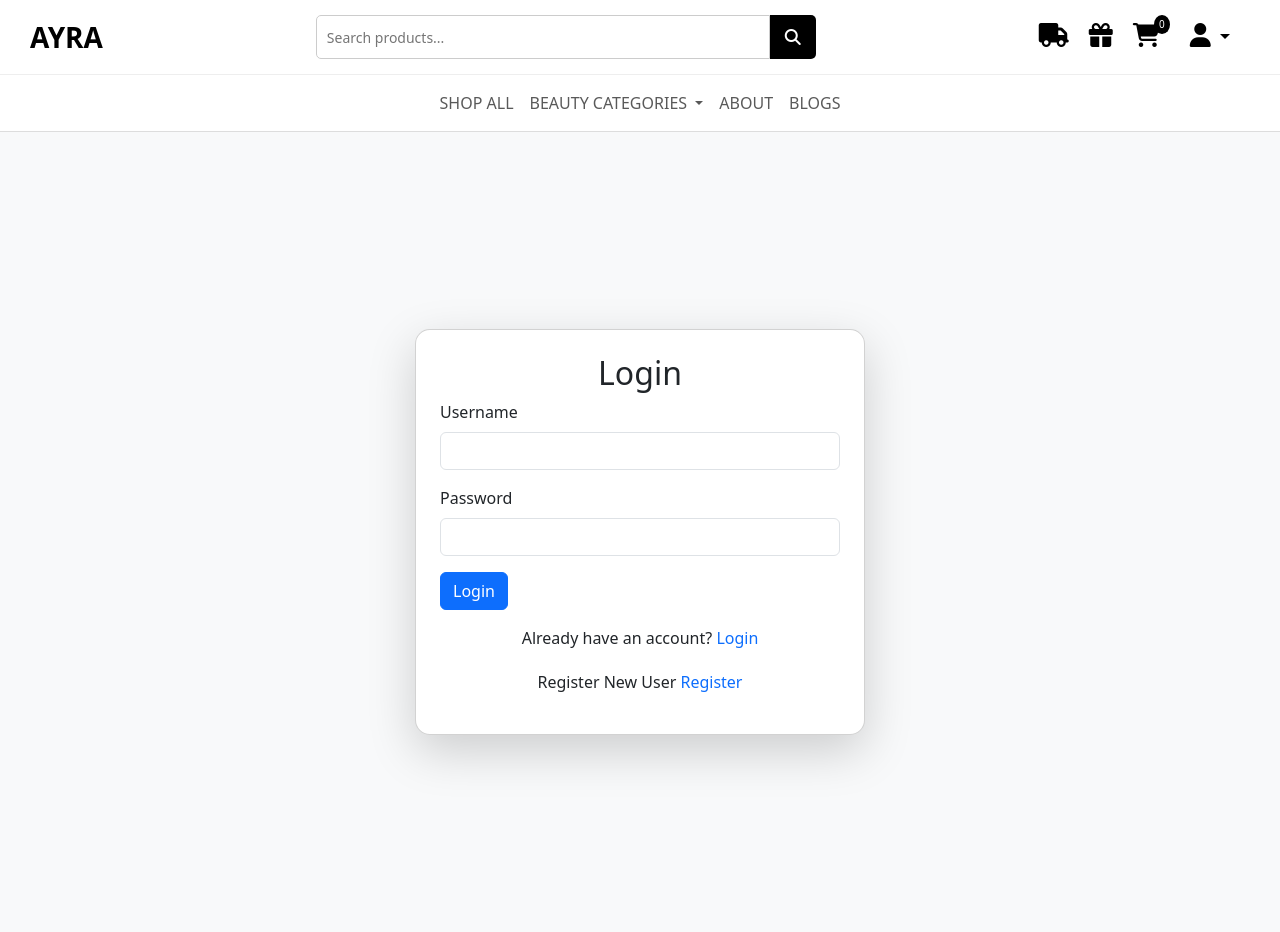
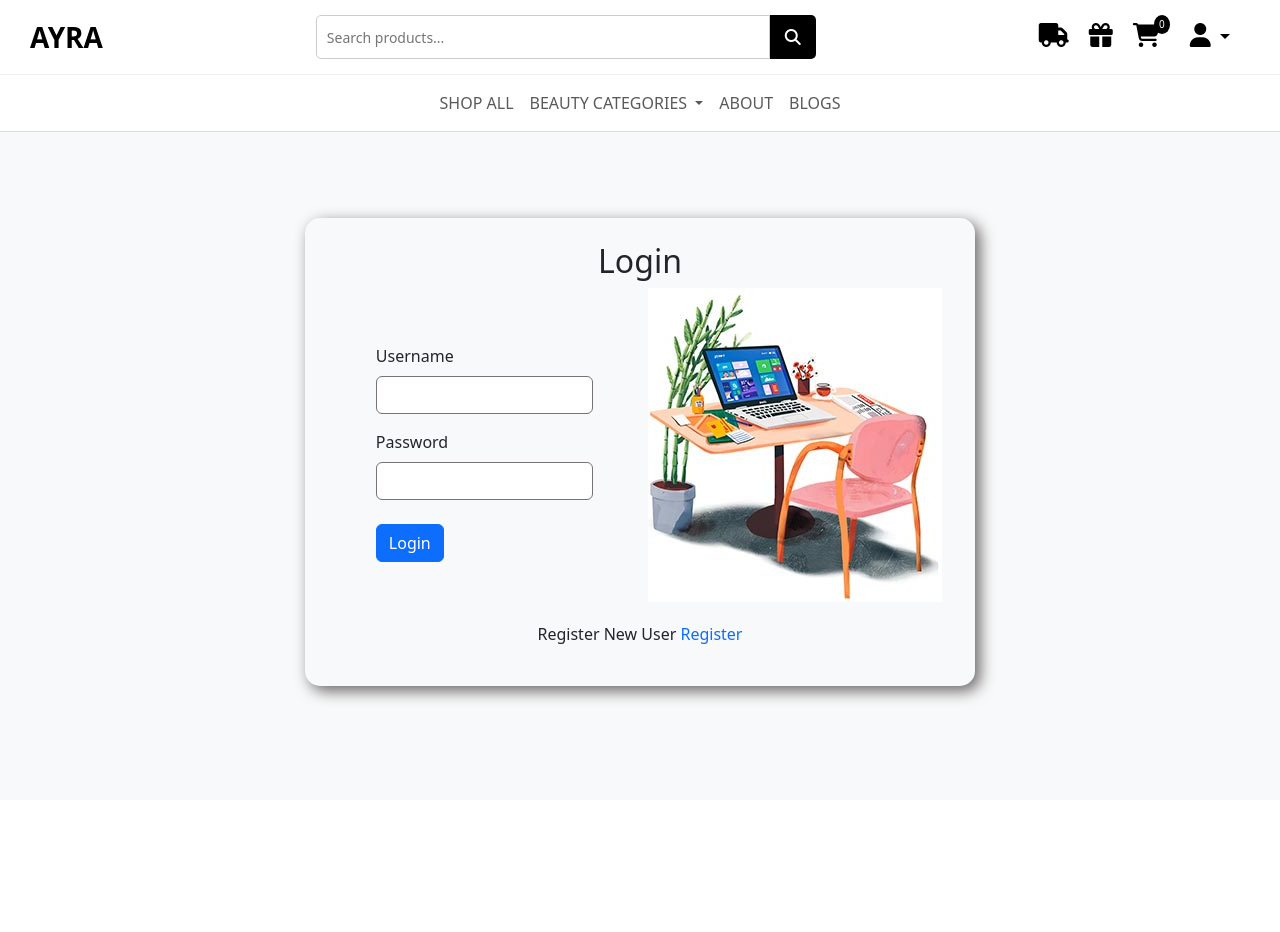
Before and after one commit to successcodinginstitute/DjangoEcommerce_test, a Django app: page /login/ in a window 1280 px wide. After the commit the page ends 704 px from the top, so only its background shows below. Run offline with Django 5.2, Linux system fonts and the light colour scheme; data comes from the database, SQL or seed files in the repository; some libraries are stand-ins or nearby versions.

Commit message:
login page changes

```diff
--- a/AYRAW/templates/login.html
+++ b/AYRAW/templates/login.html
@@ -18,9 +18,10 @@
 </head>
 <body style="background-color: #f8f9fa;">
 
-<div class="container d-flex justify-content-center align-items-center" style="min-height: 100vh;">
-    <div class="card shadow-lg p-4" style="max-width: 450px; width: 100%; border-radius: 15px;">
-        <h2 class="text-center">Login</h2>
+    <div class="container d-flex justify-content-center align-items-center" style="min-height: 80vh;">
+        <div class="p-4" style="max-width: 450px; width: 100%; border-radius: 15px; width: calc(100% - 40%);
+            max-width: 100%; box-shadow: 5px 5px 15px rgb(105, 101, 101);">
+            <h2 class="text-center" style="text-align: left;">Login</h2>
 
             <!-- Display Form Errors -->
             <div class="modal fade" id="messageModal" tabindex="-1" aria-labelledby="messageModalLabel" aria-hidden="true">
@@ -43,21 +44,33 @@
                     <div class="d-none" id="messageType" data-status="{{ message.tags }}">{{ message }}</div>
                 {% endfor %}
             {% endif %}
-
-        <form method="POST">
+            <div style="display: flex;">
+                <div style=" width: 100%; display: flex; align-items: center; justify-content: center;">
+                    <form method="POST" style=" width: 100%;">
                         {% csrf_token %}
+                        <div style="width: 100%; display: flex; align-items: center; justify-content: center;" >
+                            <div style="width: 70%;">
                                 <div class="mb-3">
                                     <label for="username" class="form-label">Username</label>
-                <input type="text" name="username" class="form-control" required>
+                                    <input type="text" name="username" class="form-control" style="border: 1px solid rgb(119, 115, 115);" required>
                                 </div>
                                 <div class="mb-3">
                                     <label for="password" class="form-label">Password</label>
-                <input type="password" name="password" class="form-control" required>
+                                    <input type="password" name="password" class="form-control" style="border: 1px solid rgb(119, 115, 115);" required>
                                 </div>
-            <button type="submit" class="btn btn-primary">Login</button>
+                                <button type="submit" class="btn btn-primary" style="margin-top: 0.5rem;">Login</button>
+                            </div>
+                        </div>
+
                     </form>
+                </div>
+                <div style="width: 100%;display: flex; align-items: center; justify-content: center;">
+                    <div class="side_image" >
+                        <figure style="display: flex; align-items: center; justify-content: center;"><img src="../media/blog_images/signup-image.jpg" alt="sing up image"></figure>
+                    </div>
+                </div>
+            </div>
 
-        <p class="mt-3 text-center">Already have an account? <a href="{% url 'login' %}" class="text-decoration-none">Login</a></p>
             <p class="mt-1 text-center">Register New User <a href="{% url 'register' %}" class="text-decoration-none">Register</a></p>
         </div>
     </div>
```
Also changed, not shown: AYRAW/media/blog_images/signup-image.jpg (added). Lines whose indentation alone changed are shown as unchanged.
